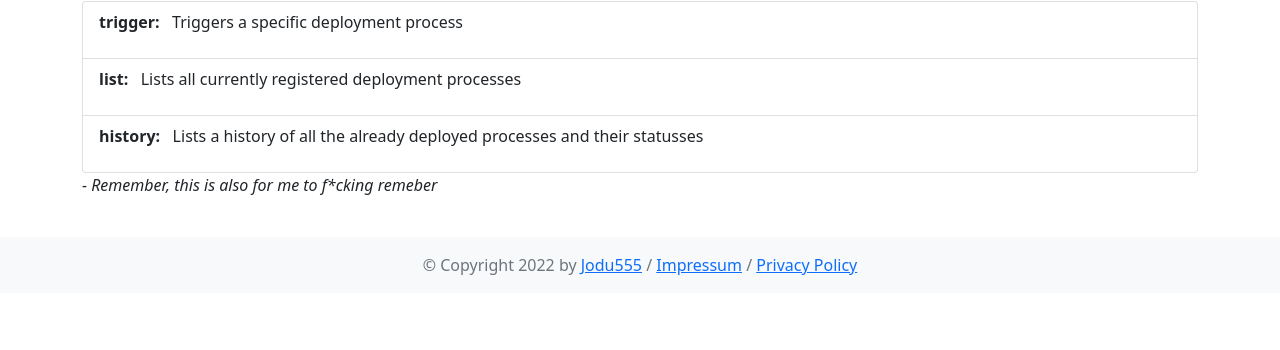
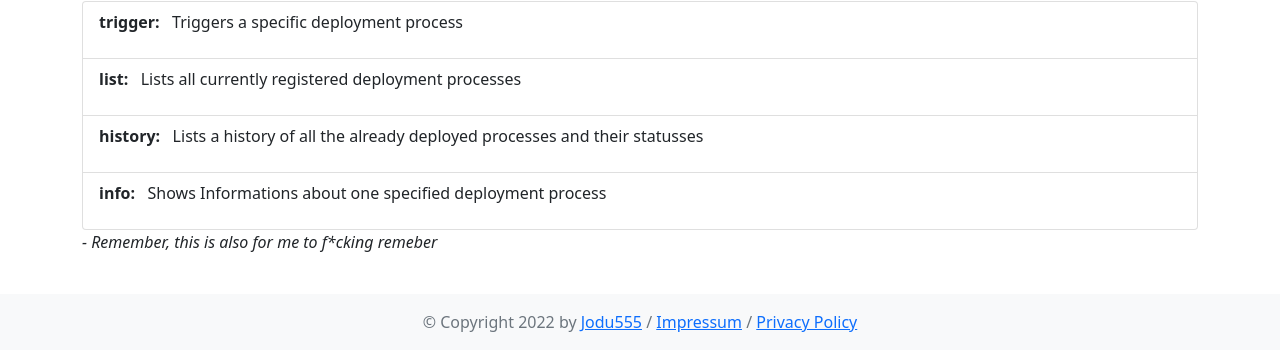
Before and after one commit to Jodu555/Auto-Deployer, a website: page Website/index.html in a window 1280 px wide. Shown: the part 705-1055 px from the top of the page. Before the commit the page ends 998 px from the top, so only its background shows below. Drawn offline with nearby package versions, Linux system fonts and the light colour scheme.

Commit message:
Added the info command to the website + added the protection for the new deployment when the server already exists

```diff
--- a/Website/index.html
+++ b/Website/index.html
@@ -118,6 +118,12 @@
 									Lists a history of all the already deployed processes and their statusses
 								</p>
 							</li>
+							<li class="list-group-item">
+								<p>
+									<strong>info:&nbsp;&nbsp;</strong>
+									Shows Informations about one specified deployment process
+								</p>
+							</li>
 						</ul>
 						<p><em>- Remember, this is also for me to f*cking remeber</em></p>
 					</div>
--- a/src/classes/Deploy.js
+++ b/src/classes/Deploy.js
@@ -20,6 +20,7 @@ class Deploy {
     }
     createDeploy() {
         this.dir = path.join(deploymentsDirectory, `#${this.ID} - Deployment`);
+        if (fs.existsSync(this.dir)) fs.rmSync(this.dir, { recursive: true });
         fs.mkdirSync(this.dir);
         this.record = {};
         this.record['0'] = { time: Date.now(), dir: this.dir };
```
